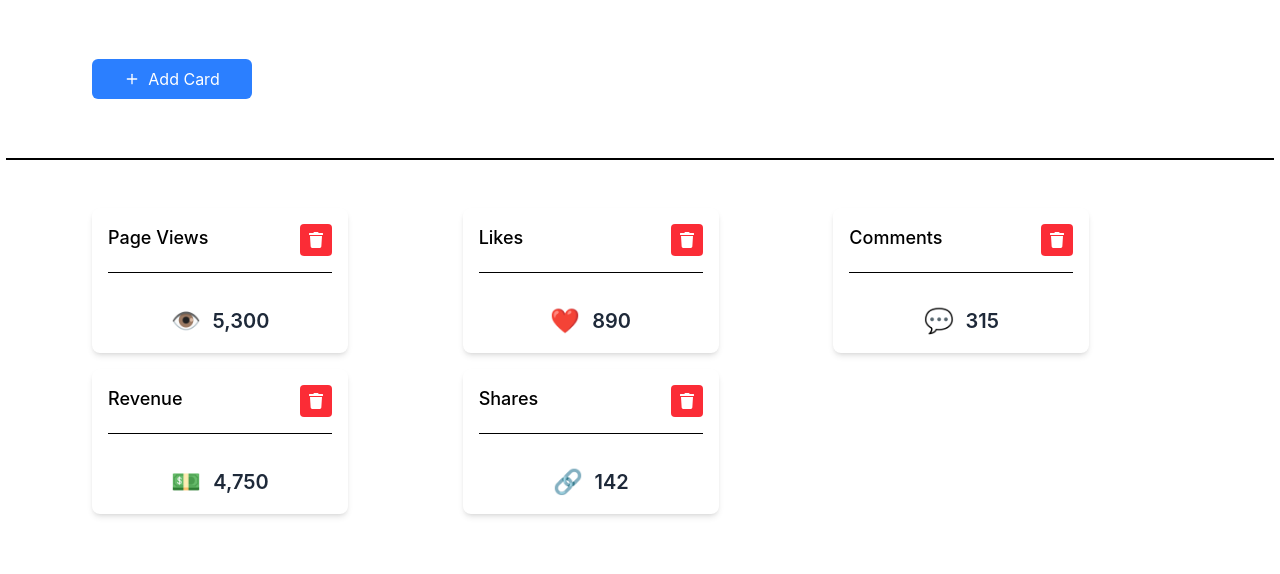
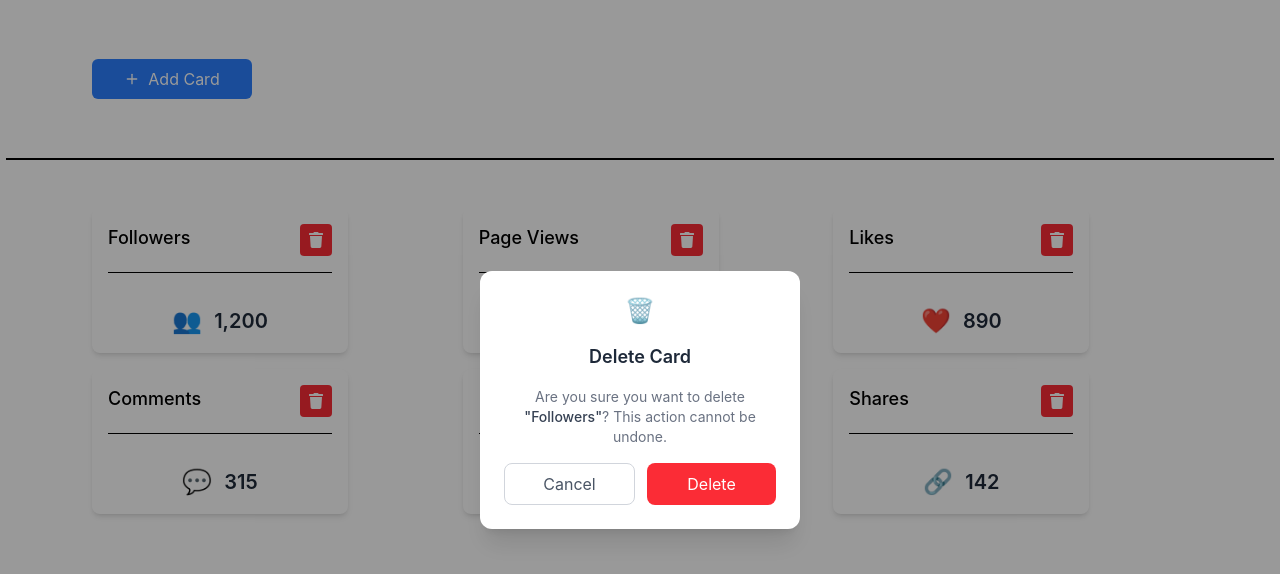
Before and after one commit to Aghakarim-23/configurable-metrics-dashboard, a React (Vite) app: page / in a window 1280 px wide. Both pictures are taken after a click on the button 316 px from the left and 240 px from the top of the page. Shown: the top 574 px of the page. Built offline with nearby package versions, Linux system fonts and the light colour scheme.

Commit message:
add: UI confirm to delete card

```diff
--- a/src/components/Card.jsx
+++ b/src/components/Card.jsx
@@ -1,26 +1,24 @@
 import { FaTrash } from "react-icons/fa";
-import { useContext } from "react";
+import { useContext, useState } from "react";
 import { CardContext } from "../context/CardContext";
 
 const Card = ({ data }) => {
-  const { cards, setCards } = useContext(CardContext);
+  const { setCards } = useContext(CardContext);
+  const [showConfirm, setShowConfirm] = useState(false);
 
-  const handleDelete = (id) => {
-
-    setCards((prev) => {
-      const updated = prev.filter((card) => card.id !== id);
-      console.log("after:", updated);
-      return updated;
-    });
+  const handleDelete = () => {
+    setCards((prev) => prev.filter((card) => card.id !== data.id));
+    setShowConfirm(false);
   };
 
   return (
+    <>
       <div className="bg-white shadow-md rounded-lg p-4 w-64 flex flex-col items-center space-y-4">
         <div className="flex justify-between w-full">
           <span className="text-lg font-medium">{data.name}</span>
 
           <button
-          onClick={() => handleDelete(data.id)}
+            onClick={() => setShowConfirm(true)}
             className="flex items-center space-x-1 p-2 bg-red-500 cursor-pointer text-white rounded hover:bg-red-600"
           >
             <FaTrash />
@@ -38,6 +36,33 @@ const Card = ({ data }) => {
           </div>
         </div>
       </div>
+
+      {showConfirm && (
+        <div className="fixed inset-0 bg-black/40 flex items-center justify-center z-50">
+          <div className="bg-white rounded-xl shadow-xl p-6 w-80 flex flex-col items-center space-y-4">
+            <span className="text-2xl">🗑️</span>
+            <h2 className="text-lg font-semibold text-gray-800">Delete Card</h2>
+            <p className="text-sm text-gray-500 text-center">
+              Are you sure you want to delete <span className="font-medium text-gray-700">"{data.name}"</span>? This action cannot be undone.
+            </p>
+            <div className="flex gap-3 w-full">
+              <button
+                onClick={() => setShowConfirm(false)}
+                className="flex-1 py-2 rounded-lg border border-gray-300 text-gray-600 hover:bg-gray-100 cursor-pointer"
+              >
+                Cancel
+              </button>
+              <button
+                onClick={handleDelete}
+                className="flex-1 py-2 rounded-lg bg-red-500 text-white hover:bg-red-600 cursor-pointer"
+              >
+                Delete
+              </button>
+            </div>
+          </div>
+        </div>
+      )}
+    </>
   );
 };
 
```
Lines whose indentation alone changed are shown as unchanged.
